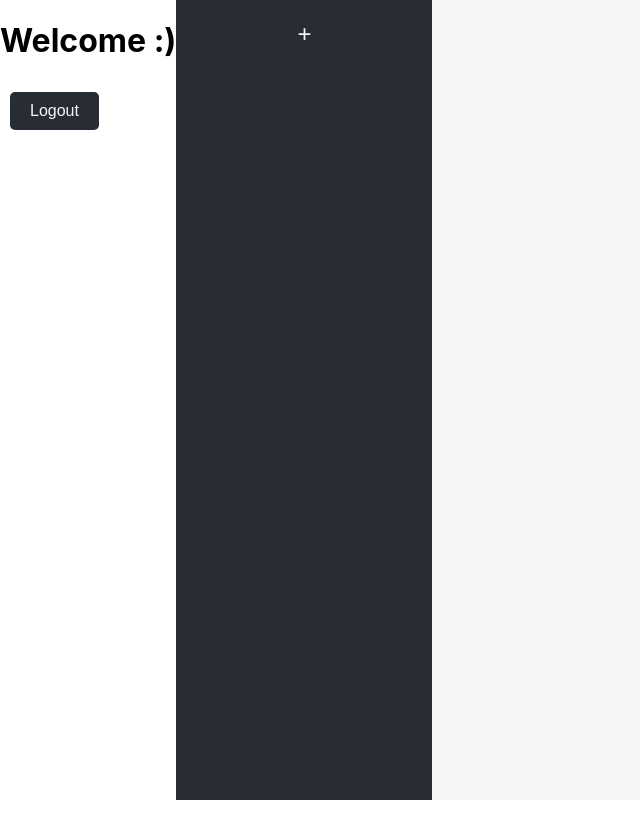
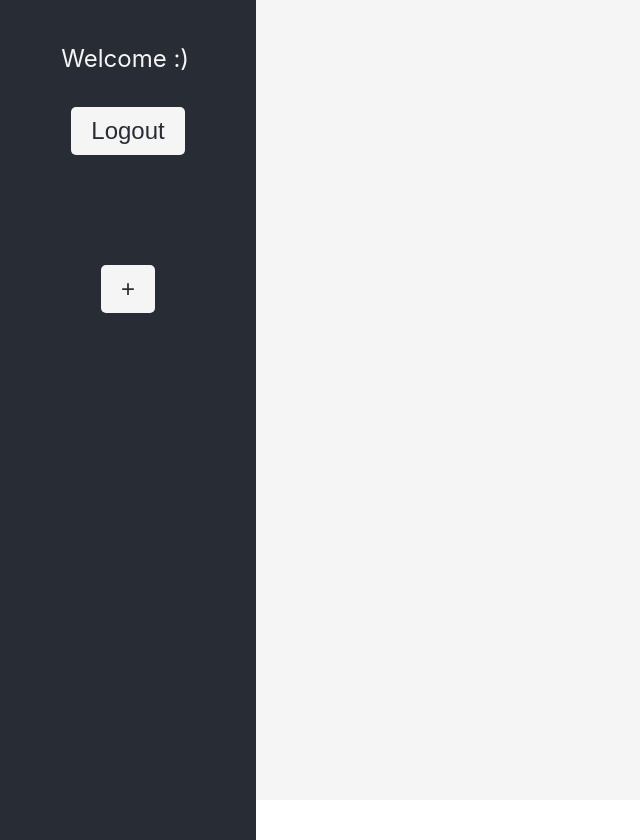
Before and after one commit to sp8783/react-memo-app, a React (Create React App) app: page / in a window 1280 px wide. Both pictures are taken after a click on the button "Login". Shown: the whole page, without its empty margins (0-640 px from the left). Before the commit the page ends 800 px from the top, so only its background shows below. Built offline with nearby package versions, Linux system fonts and the light colour scheme.

Commit message:
Update App-header layout and button colors for improved design

```diff
--- a/src/App.css
+++ b/src/App.css
@@ -12,6 +12,23 @@
   align-items: center;
   font-size: 1.5em;
   color: #f5f5f5;
+  padding: 20px 0;
+  gap: 20px;
+}
+
+.App-header .login-section {
+  display: flex;
+  flex-direction: column;
+  align-items: center;
+  gap: 20px;
+}
+
+.App-header .memolist-section {
+  display: flex;
+  flex-direction: column;
+  align-items: center;
+  gap: 20px;
+  margin-top: 50px;
 }
 
 .App-main {
@@ -35,10 +52,9 @@ button {
   margin: 10px 10px;
 }
 
-button.plus {
+.App-header button {
   background-color: #f5f5f5;
   color: #282c34;
-  padding: 8px 16px;
 }
 
 form {
--- a/src/App.js
+++ b/src/App.js
@@ -61,11 +61,15 @@ function App() {
   return (
     <div className="App">
       <LoggedInProvider value={{ isLoggedIn, setIsLoggedIn }}>
-        <LoggedInHeader />
-        <div className="App-header">
-          <MemoList memos={memos} onSelectMemo={handleSelectMemo} />
-          {isLoggedIn && <button onClick={() => setMode("add")}>+</button>}
-        </div>
+        <header className="App-header">
+          <div className="login-section">
+            <LoggedInHeader />
+          </div>
+          <div className="memolist-section">
+            <MemoList memos={memos} onSelectMemo={handleSelectMemo} />
+            {isLoggedIn && <button onClick={() => setMode("add")}>+</button>}
+          </div>
+        </header>
         <div className="App-main">
           {mode === "view" && activeMemo && (
             <MemoDetail
--- a/src/LoggedInHeader.js
+++ b/src/LoggedInHeader.js
@@ -8,11 +8,11 @@ export default function LoggedInHeader() {
   }
 
   return (
-    <header>
-      {isLoggedIn ? <h1>Welcome :)</h1> : <h1>Please log in</h1>}
+    <div>
+      {isLoggedIn ? <p>Welcome :)</p> : <p>Please log in</p>}
       <button onClick={handleLoginStatus}>
         {isLoggedIn ? "Logout" : "Login"}
       </button>
-    </header>
+    </div>
   );
 }
```
